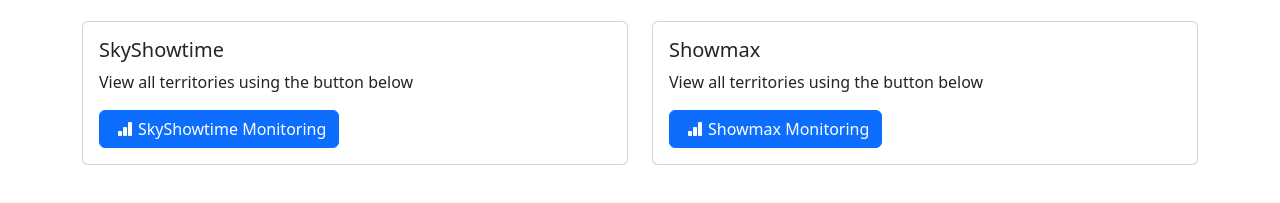
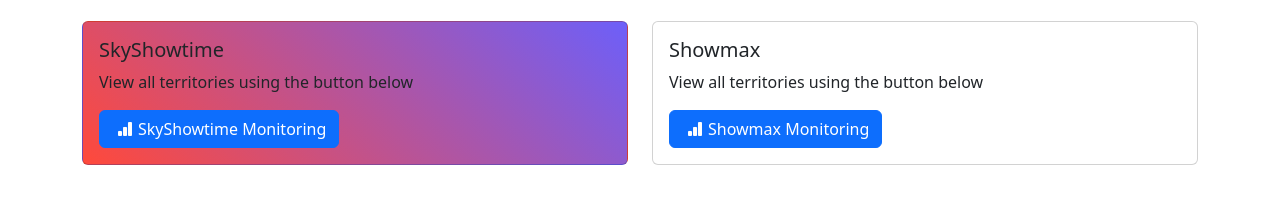
Before and after one commit to jonesyriffic/jonesyriffic.github.io, a website: page index.html in a window 1280 px wide. Shown: the part 1410-1613 px from the top of the page. Drawn offline with nearby package versions, Linux system fonts and the light colour scheme.

Commit message:
Branding update

```diff
--- a/index.html
+++ b/index.html
@@ -82,7 +82,7 @@
   <br>
   <div class="row">
     <div class="col-sm-6 mb-3 mb-sm-0">
-      <div class="card peacock">
+      <div class="card showtime">
         <div class="card-body">
           <h5 class="card-title">SkyShowtime</h5>
           <p class="card-text">View all territories using the button below</p>
--- a/style.css
+++ b/style.css
@@ -3,12 +3,12 @@
 }
 
 .peacock {
-    background: linear-gradient(45deg, #000000 0%, #494B4E 100%)
+    background-image: linear-gradient(45deg, #000000 0%, #494B4E 100%)
     color: white;
 }
 
 .now {
-    background: linear-gradient(45deg, #001211 0%, #001211 50%, #012F2F 100%)
+    background-image: linear-gradient(45deg, #001211 0%, #001211 50%, #012F2F 100%)
     color: white;
 }
 
@@ -18,12 +18,12 @@
 }
 
 .showmax {
-    background: linear-gradient(181deg, #FF8242 0%, #FF424B 49.48%, #FF0055 100%)
+    background-image: linear-gradient(181deg, #FF8242 0%, #FF424B 49.48%, #FF0055 100%)
     color: white;
 }
 
 .showtime {
-    background: linear-gradient(222deg, #6D5ff9 0%, #ff493B 100%)
+    background-image: linear-gradient(222deg, #6D5ff9 0%, #ff493B 100%)
 }
 
 .love {
```
